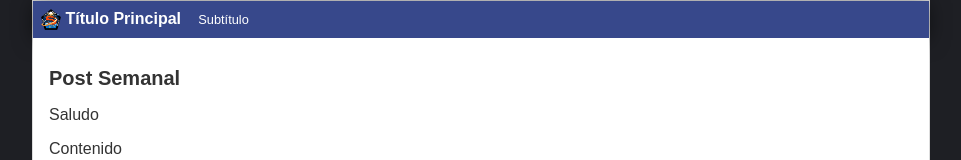
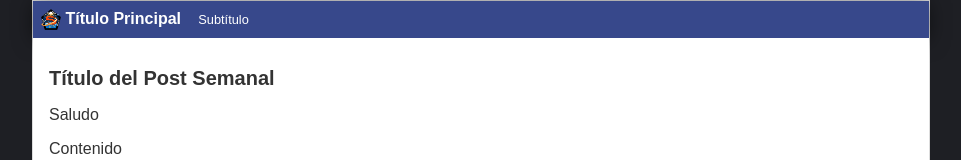
Before and after one commit to IvanJMartinezS/PruebasGit, a plain HTML site: page post.html in a window 1280 px wide. Shown: the top 160 px of the page, without its empty margins (159-1120 px from the left). Drawn offline with Linux system fonts and the light colour scheme.

Commit message:
Cambiando Título del Post Semanal

```diff
--- a/post.html
+++ b/post.html
@@ -9,17 +9,22 @@
 </head>
 <body>
     <div id="container">
+
         <div id="cabecera">
             <img id="logo" src="./imagenes/logo.png" />
-            T&iacute;tulo Principal <span id="tagline">
-               Subt&iacute;tulo          </span>
+            T&iacute;tulo Principal
+            <span id="tagline">
+               Subt&iacute;tulo
+            </span>
         </div>
+
         <div id="post">
-            <h1>Post Semanal</h1>
+            <h1>T&iacute;tulo del Post Semanal</h1>
             <p>Saludo</p>
             <p>Contenido</p>
             <p>Despedida</p>
         </div>
+
         <div id="footer">
 
             Creado por Iv&aacute;n Martínez 👋🏻
```
